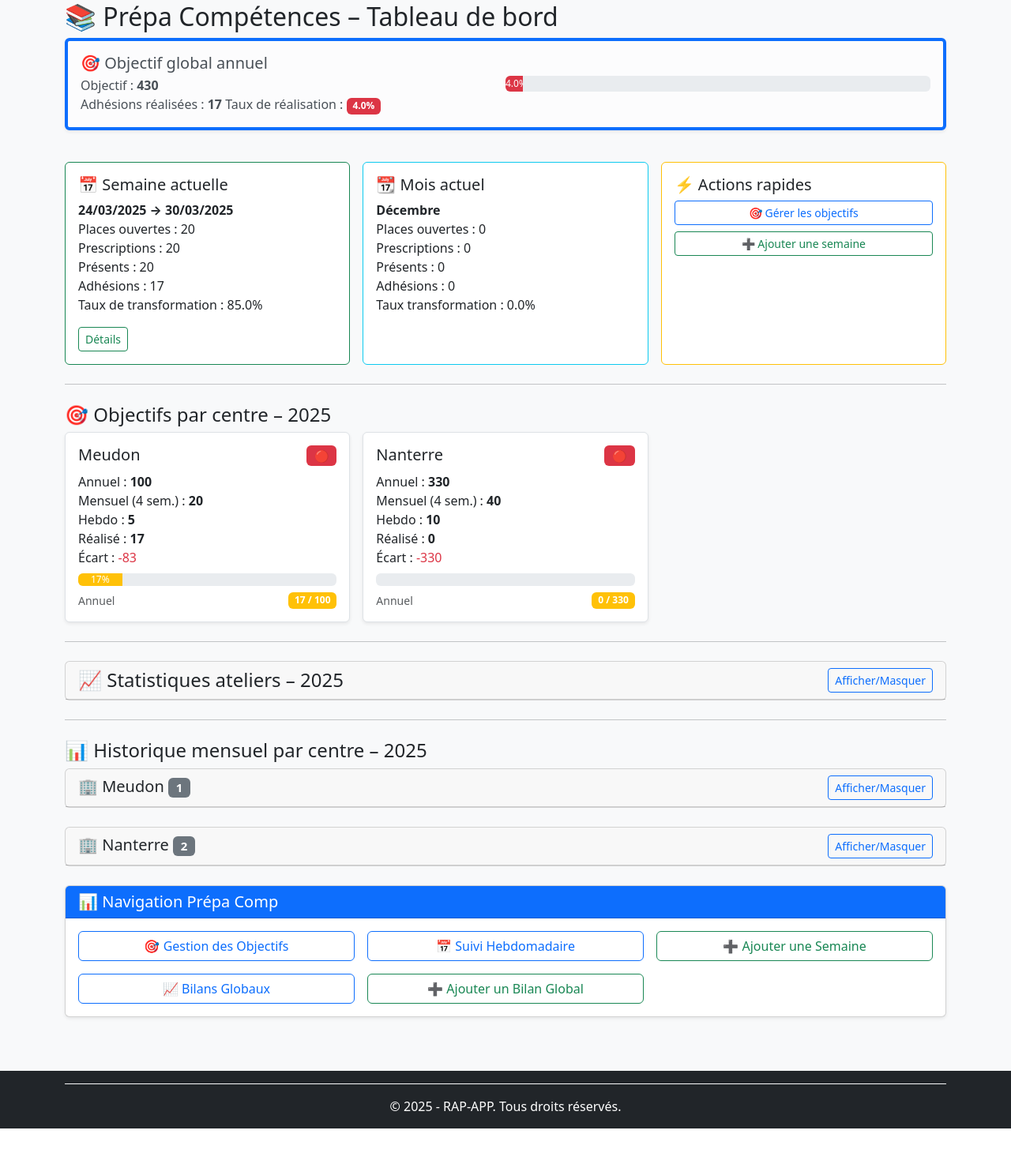
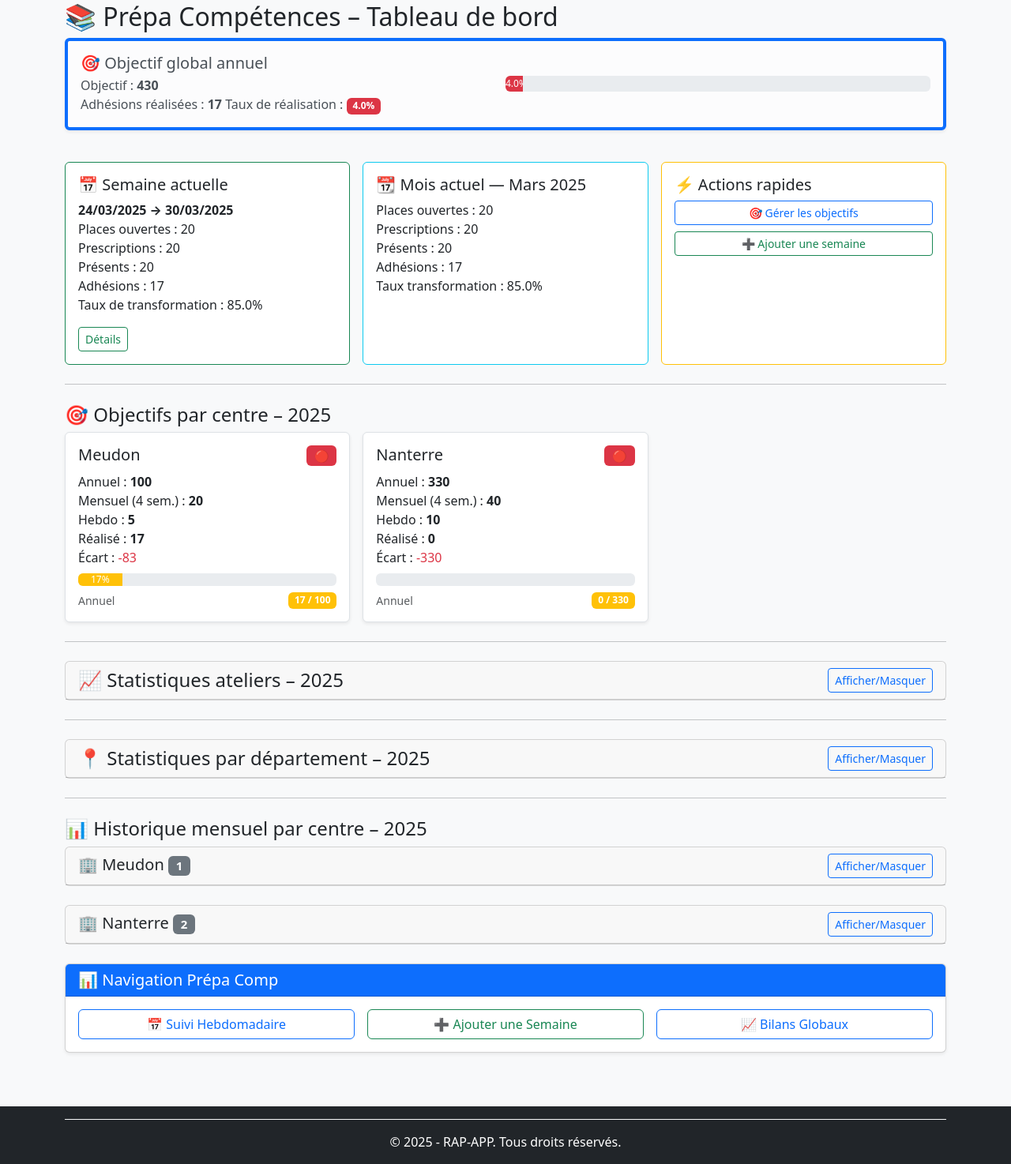
Before and after one commit to D-ABD/Rapp_App_Dj, a Django app: page /prepa/ in a window 1280 px wide. Shown: the part 122-1596 px from the top of the page at 79% size. Before the commit the page ends 1551 px from the top, so only its background shows below. Run offline with Django 4.2, Linux system fonts and the light colour scheme; a user stored in the database is signed in; data comes from the database, SQL or seed files in the repository.

Commit message:
Réparation prepa departements et ateliers

```diff
--- a/rap_app/pytest.ini
+++ /dev/null
@@ -1,3 +0,0 @@
-[pytest]
-DJANGO_SETTINGS_MODULE = rap_app_project.settings
-python_files = tests.py test_*.py *_tests.py
--- a/rap_app/templates/dashboard_composants/stats_cards.html
+++ b/rap_app/templates/dashboard_composants/stats_cards.html
@@ -182,6 +182,10 @@
                             <small class="text-muted text-end">Réalisé : {{ adhesions_globales_prepa }} / {{ objectif_annuel_prepa }}</small>
                           </div>
                         </div>
+
+
+
+
                       </div>
 
                 </div>
--- /dev/null
+++ b/rap_app/templates/prepa/components/stats_departement.html
@@ -0,0 +1,80 @@
+{% comment %}
+  Composant pour afficher les statistiques par département
+  Paramètres :
+  - stats : liste des stats [{'code': '75', 'valeur': 10}, ...]
+  - annee : année courante (optionnel)
+{% endcomment %}
+{% load custom_filters %}
+
+<div class="card mb-3">
+  <div class="card-header">
+    <div class="d-flex justify-content-between align-items-center">
+      <h4 class="mb-0">📍 Statistiques par département{% if annee %} – {{ annee }}{% endif %}</h4>
+      <button class="btn btn-sm btn-outline-primary toggle-table"
+              type="button"
+              data-bs-toggle="collapse"
+              data-bs-target="#departements-stats-{{ annee|default:'global' }}"
+              aria-expanded="false">
+        <i class="bi bi-chevron-down"></i> Afficher/Masquer
+      </button>
+    </div>
+  </div>
+
+  <div class="collapse" id="departements-stats-{{ annee|default:'global' }}">
+    <div class="card-body">
+      {% if stats|length > 0 %}
+      <div class="table-responsive">
+        <table class="table table-striped table-sm mb-0">
+          <thead>
+            <tr>
+              <th>Département</th>
+              <th class="text-end">Adhésions</th>
+              <th>Proportion</th>
+            </tr>
+          </thead>
+          <tbody>
+            {% with total=stats|sum_valeurs %}
+              {% for d in stats %}
+                <tr>
+                  <td>{{ d.code }}</td>
+                  <td class="text-end">{{ d.valeur }}</td>
+                  <td>
+                    {% if total > 0 %}
+                    <div class="progress" style="height: 18px;">
+                      <div class="progress-bar bg-secondary" role="progressbar"
+                           style="width: {% widthratio d.valeur total 100 %}%;"
+                           aria-valuenow="{% widthratio d.valeur total 100 %}"
+                           aria-valuemin="0" aria-valuemax="100">
+                        {% widthratio d.valeur total 100 %}%
+                      </div>
+                    </div>
+                    {% else %}
+                      <span class="text-muted">0%</span>
+                    {% endif %}
+                  </td>
+                </tr>
+              {% endfor %}
+            {% endwith %}
+          </tbody>
+        </table>
+      </div>
+      {% else %}
+        <div class="alert alert-secondary mb-0">Aucune donnée départementale à afficher.</div>
+      {% endif %}
+    </div>
+  </div>
+</div>
+
+<script>
+  document.addEventListener('DOMContentLoaded', function() {
+    document.querySelectorAll('.toggle-table').forEach(button => {
+      button.addEventListener('click', function() {
+        const icon = this.querySelector('i');
+        if (icon) {
+          icon.classList.toggle('bi-chevron-down');
+          icon.classList.toggle('bi-chevron-up');
+        }
+      });
+    });
+  });
+</script>
--- a/rap_app/templates/prepa/composant_url.html
+++ b/rap_app/templates/prepa/composant_url.html
@@ -5,12 +5,7 @@
     </div>
     <div class="card-body">
       <div class="row g-3">
-        <!-- Objectifs -->
-        <div class="col-md-6 col-lg-4">
-          <a href="{% url 'prepa_objectifs' %}" class="btn btn-outline-primary w-100">
-            🎯 Gestion des Objectifs
-          </a>
-        </div>
+
 
         <!-- Semaines -->
         <div class="col-md-6 col-lg-4">
@@ -30,11 +25,6 @@
             📈 Bilans Globaux
           </a>
         </div>
-        <div class="col-md-6 col-lg-4">
-          <a href="{% url 'prepa_global_create' %}" class="btn btn-outline-success w-100">
-            ➕ Ajouter un Bilan Global
-          </a>
-        </div>
       </div>
     </div>
   </div>
--- a/rap_app/templates/prepa/prepa_home.html
+++ b/rap_app/templates/prepa/prepa_home.html
@@ -1,5 +1,6 @@
 {% extends 'base.html' %}
 {% load form_filters %}
+{% load custom_filters %}
 
 {% block content %}
 <div class="container my-4">
@@ -75,15 +76,16 @@
       {% endif %}
     </div>
 
+
+
     <!-- Colonne mois -->
     <div class="col-md-4">
-      {% with mois=mois_annee|last %}
+      {% with mois=mois_courant %}
       <div class="card border-info h-100">
         <div class="card-body">
-          <h5 class="card-title">📆 Mois actuel</h5>
+          <h5 class="card-title">📆 Mois actuel — {{ mois.mois_nom }} {{ annee_courante }}</h5>
           {% if mois %}
             <p class="card-text">
-              <strong>{{ mois.mois_nom }}</strong><br>
               Places ouvertes : {{ mois.places|default:0 }}<br>
               Prescriptions : {{ mois.prescriptions|default:0 }}<br>
               Présents : {{ mois.presents|default:0 }}<br>
@@ -131,6 +133,16 @@
     {% include "prepa/components/stats_ateliers.html" with ateliers=stats_ateliers annee=bilan_global.annee|default:annee_courante %}
   {% endif %}
 
+  <!-- Stats départements -->
+  {% if stats_par_departement %}
+  <hr class="my-4">
+  {% include "prepa/components/stats_departement.html" with stats=stats_par_departement annee=annee_courante %}
+{% endif %}
+
+
+
+
+
   <!-- Historique mensuel -->
   {% if mois_annee and objectifs_par_centre %}
     <hr class="my-4">
--- a/rap_app/templates/prepa/prepa_objectifs_form.html
+++ b/rap_app/templates/prepa/prepa_objectifs_form.html
@@ -102,7 +102,10 @@
       </div>
     </div>
   </div>
+  {% include 'prepa/composant_url_parametres.html' %}
+
 </div>
+
 {% endblock %}
 
 {% block extra_js %}
--- a/rap_app/templatetags/custom_filters.py
+++ b/rap_app/templatetags/custom_filters.py
@@ -1,5 +1,7 @@
+from datetime import timezone
 from django import template
 from django.utils.http import urlencode
+from django.utils.timezone import now
 
 register = template.Library()
 
@@ -64,3 +66,33 @@ def abs(value):
         return abs(value)
     except (TypeError, ValueError):
         return value
+
+@register.filter
+def get_current_month(mois_annee):
+    """Retourne les stats du mois en cours depuis une liste de mois."""
+    mois_courant = now().month
+    for m in mois_annee:
+        if getattr(m, 'mois', None) == mois_courant:
+            return m
+    return None
+
+@register.filter
+def get_current_month(mois_annee):
+    """
+    Retourne le dictionnaire du mois courant dans la liste mois_annee.
+    """
+    try:
+        current_month = timezone.now().month
+        return next((mois for mois in mois_annee if mois['mois_num'] == current_month), None)
+    except Exception:
+        return None
+
+@register.filter
+def sum_valeurs(liste):
+    """
+    Additionne les champs 'valeur' d'une liste de dictionnaires.
+    """
+    try:
+        return sum(item.get("valeur", 0) for item in liste if isinstance(item, dict))
+    except:
+        return 0
--- a/rap_app/views/prepa_views.py
+++ b/rap_app/views/prepa_views.py
@@ -31,9 +31,20 @@ def get_dates_from_week(annee, semaine):
 class PrepaHomeView(CustomLoginRequiredMixin, TemplateView):
     template_name = 'prepa/prepa_home.html'
 
+    def get_stats_par_departement(self, annee):
+        stats = {}
+        DEPARTEMENTS = ['75', '77', '78', '91', '92', '93', '94', '95']
+        semaines = Semaine.objects.filter(annee=annee)
+        for semaine in semaines:
+            departements_data = semaine.departements or {}
+            for code in DEPARTEMENTS:
+                stats[code] = stats.get(code, 0) + departements_data.get(code, 0)
+        return [{"code": code, "valeur": stats.get(code, 0)} for code in DEPARTEMENTS]
+
     def get_context_data(self, **kwargs):
         context = super().get_context_data(**kwargs)
         annee = timezone.now().year
+        mois_actuel = timezone.now().month
         context['annee_courante'] = annee
 
         centre = Centre.objects.first()
@@ -62,20 +73,28 @@ class PrepaHomeView(CustomLoginRequiredMixin, TemplateView):
             ).aggregate(total=Sum('nombre_adhesions'))['total'] or 0
             context['adhesions_globales'] = adhesions_globales
 
-            # Alias clairs pour les blocs du dashboard
+            # Objectifs globaux
             context['objectif_annuel_prepa'] = objectif_global
             context['adhesions_globales_prepa'] = adhesions_globales
             context['taux_objectif_prepa'] = round(
                 (adhesions_globales / objectif_global) * 100, 1
             ) if objectif_global else 0
-
-            context['mois_annee'] = PrepaCompGlobal.stats_par_mois(annee, centre)
             context['objectif_annuel_global'] = objectif_global
             context['objectif_hebdo_global'] = PrepaCompGlobal.objectif_hebdo_global(annee)
+            context['taux_objectif_global'] = context['taux_objectif_prepa']
+
+            # Statistiques mensuelles
+            mois_annee = PrepaCompGlobal.stats_par_mois(annee, centre)
+            context['mois_annee'] = mois_annee
+            context['mois_courant'] = next((m for m in mois_annee if m['mois_num'] == mois_actuel), None)
+
+            # Stats ateliers
             context['stats_ateliers'] = Semaine.stats_globales_par_atelier(annee)
 
-            context['taux_objectif_global'] = context['taux_objectif_prepa']
+            # Stats par département ✅
+            context['stats_par_departement'] = self.get_stats_par_departement(annee)
 
+            # Objectifs par centre
             context['objectifs_par_centre'] = [
                 {
                     **o,
@@ -93,6 +112,7 @@ class PrepaHomeView(CustomLoginRequiredMixin, TemplateView):
             context['semaine_courante'] = None
             context['bilan_global'] = None
             context['mois_annee'] = []
+            context['mois_courant'] = None
             context['objectif_annuel_global'] = 0
             context['objectif_hebdo_global'] = 0
             context['adhesions_globales'] = 0
@@ -102,8 +122,10 @@ class PrepaHomeView(CustomLoginRequiredMixin, TemplateView):
             context['taux_objectif_prepa'] = 0
             context['objectifs_par_centre'] = []
             context['stats_ateliers'] = []
+            context['stats_par_departement'] = []
 
         return context
+
 
 # ---- Semaines ----
 class PrepaSemaineListView(BaseListView):
```
Also changed, not shown: rap_app/templates/prepa/composant_url_parametres.html (added, +40 -0 lines).
